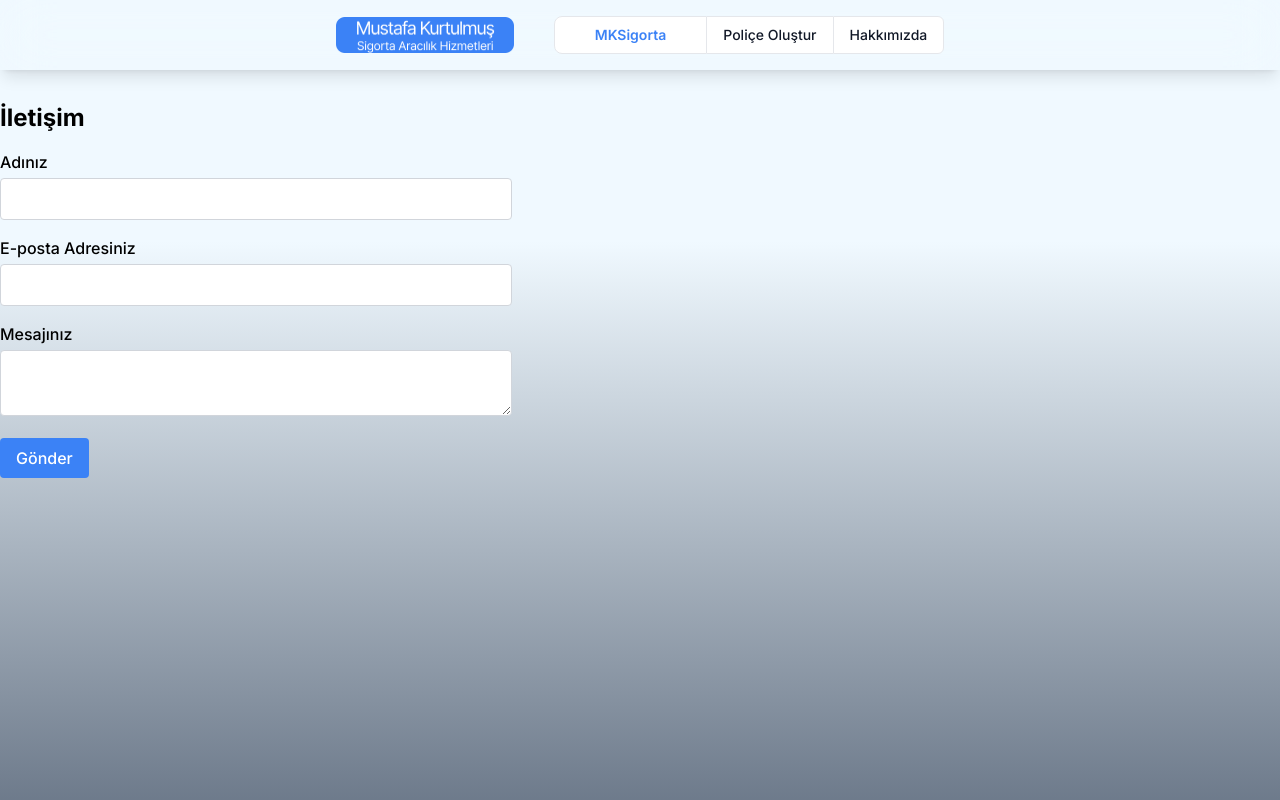
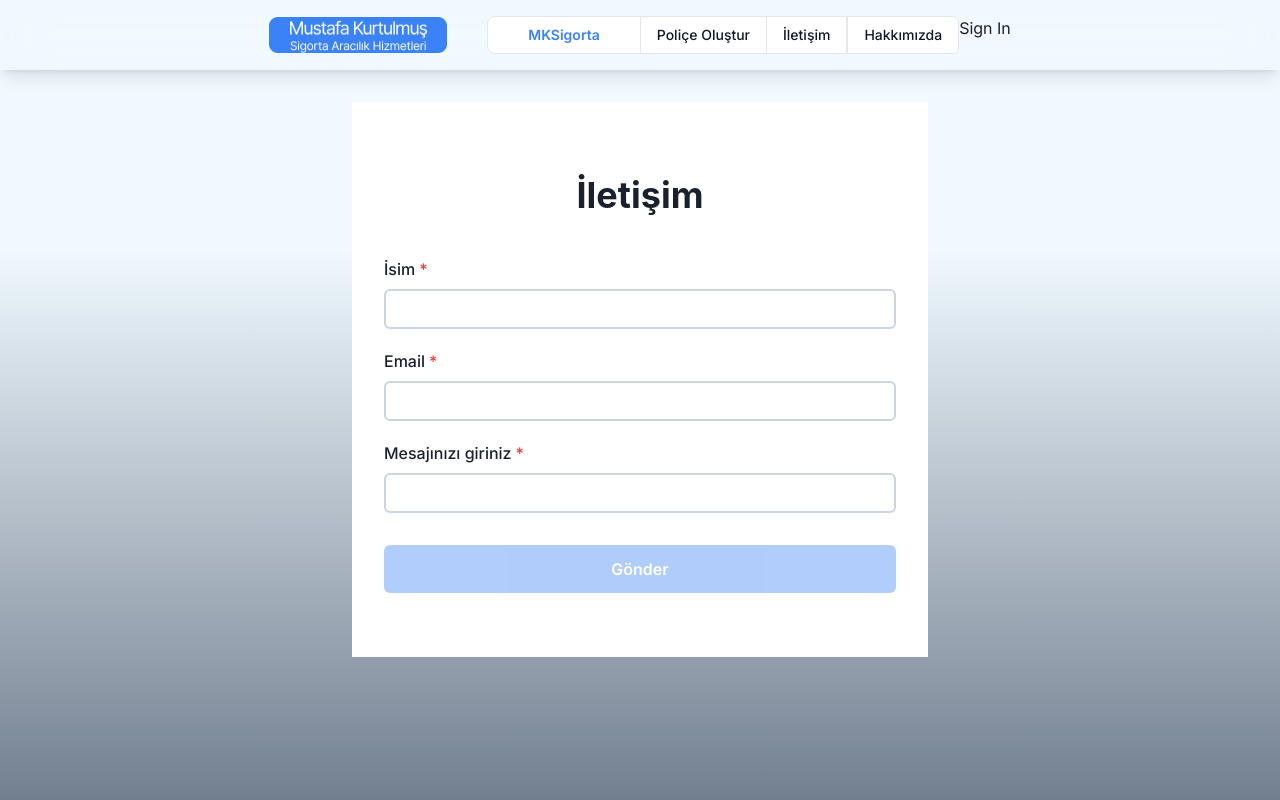
Before and after one commit to bedirhan-1/picasso, a Next.js app: page /contact in a window 1280 px wide. Shown: the top 800 px of the page. Built offline with nearby package versions, Linux system fonts and the light colour scheme.

Commit message:
feat: news

```diff
--- a/app/(components)/navbar/Navbar.tsx
+++ b/app/(components)/navbar/Navbar.tsx
@@ -20,10 +20,19 @@ const Navbar = () => {
           <Link href="/create-policy" className="px-4 py-2 text-sm font-medium text-gray-900 bg-white border-t border-b border-gray-200 hover:bg-gray-100 hover:text-blue-500 focus:z-10 focus:ring-2 focus:ring-blue-500 focus:text-blue-500 dark:bg-gray-700 dark:border-gray-600 dark:text-white dark:hover:text-white dark:hover:bg-gray-600 dark:focus:ring-blue-500 dark:focus:text-white">
             Poliçe Oluştur
           </Link>
-          <Link href="/about" className="px-4 py-2 text-sm font-medium text-gray-900 bg-white border border-gray-200 rounded-r-md hover:bg-gray-100 hover:text-blue-500 focus:z-10 focus:ring-2 focus:ring-blue-500 focus:text-blue-500 dark:bg-gray-700 dark:border-gray-600 dark:text-white dark:hover:text-white dark:hover:bg-gray-600 dark:focus:ring-blue-500 dark:focus:text-white">
+          <Link href="/contact" className="px-4 py-2 text-sm font-medium text-gray-900 bg-white border border-gray-200 hover:bg-gray-100 hover:text-blue-500 focus:z-10 focus:ring-2 focus:ring-blue-500 focus:text-blue-500 dark:bg-gray-700 dark:border-gray-600 dark:text-white dark:hover:text-white dark:hover:bg-gray-600 dark:focus:ring-blue-500 dark:focus:text-white">
+            İletişim
+          </Link>
+          <Link href="/about" className="px-4 py-2 text-sm font-medium text-gray-900 bg-white border border-gray-200 border-r rounded-r-md hover:bg-gray-100 hover:text-blue-500 focus:z-10 focus:ring-2 focus:ring-blue-500 focus:text-blue-500 dark:bg-gray-700 dark:border-gray-600 dark:text-white dark:hover:text-white dark:hover:bg-gray-600 dark:focus:ring-blue-500 dark:focus:text-white">
             Hakkımızda
           </Link>
+          <Link href={"/login"}
+            className="justify-end flex-1"
+          >
+            Sign In
+          </Link>
         </div>
+
       </div>
     </div >
   );
--- a/app/(helpers)/index.ts
+++ b/app/(helpers)/index.ts
@@ -24,3 +24,5 @@ export async function fetchCountries(): Promise<Country[]> {
     throw error;
   }
 }
+
+export const emailRegex = /^[^\s@]+@[^\s@]+\.[^\s@]{2,}$/i;
--- /dev/null
+++ b/app/Chackra.tsx
@@ -0,0 +1,14 @@
+"use client";
+
+import React from "react";
+import { ChakraProvider } from "@chakra-ui/react";
+
+const Chakra = ({ children }: { children: React.ReactNode }) => {
+    return (
+        <ChakraProvider>
+            {children}
+        </ChakraProvider>
+    );
+};
+
+export default Chakra;
--- /dev/null
+++ b/app/api/auth/[...nextauth].ts
@@ -0,0 +1,11 @@
+import NextAuth from "next-auth";
+import GoogleProvider from "next-auth/providers/google";
+
+export default NextAuth({
+  providers: [
+    GoogleProvider({
+      clientId: process.env.GOOGLE_CLIENT_ID as string,
+      clientSecret: process.env.GOOGLE_CLIENT_SECRET as string,
+    }),
+  ],
+});
--- a/app/contact/page.tsx
+++ b/app/contact/page.tsx
@@ -1,68 +1,145 @@
 "use client";
-import { useState } from "react";
+
+import React, { useState, ChangeEvent } from "react";
+
+import { emailRegex } from "../(helpers)";
+import { Button, Container, FormControl, FormLabel, Input, Heading, FormErrorMessage } from "@chakra-ui/react";
+
+interface Values {
+  name: string;
+  email: string;
+  message: string;
+}
+
+const initialValues: Values = {
+  name: "",
+  email: "",
+  message: "",
+};
+
+interface State {
+  values: Values;
+  isLoading?: boolean;
+}
+
+const initialState: State = { values: initialValues };
 
 const Contact: React.FC = () => {
-  const [name, setName] = useState("");
-  const [email, setEmail] = useState("");
-  const [message, setMessage] = useState("");
+  const [state, setState] = useState<State>(initialState);
+  const [touched, setTouched] = useState<Values>(initialValues);
+  const { values, isLoading } = state;
 
-  const handleSubmit = (e: React.FormEvent<HTMLFormElement>) => {
-    e.preventDefault();
-    // İletişim formunun gönderim işlemleri burada gerçekleştirilebilir
-    console.log("Form submitted:", { name, email, message });
-    // ... İşlemlerin devamı
+  const onBlur = (event: ChangeEvent<HTMLInputElement | HTMLTextAreaElement>): void => {
+    const { name } = event.target;
+    setTouched((prev) => ({ ...prev, [name]: true }));
   };
 
+  const handleChange = (event: ChangeEvent<HTMLInputElement | HTMLTextAreaElement>): void => {
+    const { name, value } = event.target;
+    setState((prev) => ({
+      values: {
+        ...prev.values,
+        [name]: value,
+      },
+    }));
+  };
+
+  const onSubmit = async () => {
+    setState((prev) => ({
+      ...prev,
+      isLoading: true,
+    }));
+  };
+
+
   return (
-    <div className='container flex-1 mx-auto py-8'>
-      <h1 className='text-2xl font-bold mb-4'>İletişim</h1>
-      <form onSubmit={handleSubmit} className='max-w-lg'>
-        <div className='mb-4'>
-          <label htmlFor='name' className='block font-medium mb-1'>
-            Adınız
-          </label>
-          <input
-            id='name'
-            type='text'
-            value={name}
-            onChange={(e) => setName(e.target.value)}
-            className='w-full p-2 border border-gray-300 rounded'
-            required
-          />
-        </div>
-        <div className='mb-4'>
-          <label htmlFor='email' className='block font-medium mb-1'>
-            E-posta Adresiniz
-          </label>
-          <input
-            id='email'
-            type='email'
-            value={email}
-            onChange={(e) => setEmail(e.target.value)}
-            className='w-full p-2 border border-gray-300 rounded'
-            required
-          />
-        </div>
-        <div className='mb-4'>
-          <label htmlFor='message' className='block font-medium mb-1'>
-            Mesajınız
-          </label>
-          <textarea
-            id='message'
-            value={message}
-            onChange={(e) => setMessage(e.target.value)}
-            className='w-full p-2 border border-gray-300 rounded'
-            required
-          ></textarea>
-        </div>
-        <button
-          type='submit'
-          className='bg-blue-500 hover:bg-blue-600 text-white font-medium py-2 px-4 rounded'
-        >
-          Gönder
-        </button>
-      </form>
-    </div>
+    <Container
+      maxW="xl"
+      centerContent style={
+        {
+          width: "100%",
+          padding: "2rem",
+          marginTop: "2rem",
+          backgroundColor: "#fff",
+        }
+
+      }>
+      <Heading as="h1" size="xl" my={10}>
+        İletişim
+      </Heading>
+      <FormControl isInvalid={touched.name && !values.name || false} isRequired>
+        <FormLabel htmlFor="name">İsim</FormLabel>
+        <Input
+          border={
+            touched.name && !values.name
+              ? "2px solid #e53e3e"
+              : "2px solid #cbd5e0"
+          }
+          id="name"
+          name="name"
+          type="text"
+          value={values.name}
+          onChange={handleChange}
+          onBlur={onBlur}
+        />
+        <FormErrorMessage  >İsim alanı boş bırakılamaz</FormErrorMessage>
+      </FormControl >
+      <FormControl isInvalid={touched.email && !values.email || false} isRequired>
+        <FormLabel htmlFor="email" marginTop={5}>Email</FormLabel>
+        <Input
+          id="email"
+          name="email"
+          type="email"
+          value={values.email}
+          onChange={handleChange}
+          onBlur={onBlur}
+          border={
+            touched.name && !values.name
+              ? "2px solid #e53e3e"
+              : "2px solid #cbd5e0"
+          }
+        />
+        <FormErrorMessage  >Email alanı boş bırakılamaz</FormErrorMessage>
+      </FormControl>
+      <FormControl isInvalid={touched.message && !values.message || false} isRequired>
+        <FormLabel htmlFor="message" marginTop={5}>Mesajınızı giriniz</FormLabel>
+        <Input
+          id="message"
+          name="message"
+          type="textarea"
+          value={values.message}
+          onChange={handleChange}
+          onBlur={onBlur}
+          border={
+            touched.name && !values.name
+              ? "2px solid #e53e3e"
+              : "2px solid #cbd5e0"
+          }
+        />
+        <FormErrorMessage>Mesaj alanı boş bırakılamaz</FormErrorMessage>
+      </FormControl>
+      <Button
+        style={{
+          marginTop: "2rem",
+          marginBottom: "2rem",
+          width: "100%",
+          height: "3rem",
+          backgroundColor: "#3b82f6",
+          color: "#fff",
+          borderRadius: "0.375rem",
+          fontSize: "1rem",
+          fontWeight: 600,
+          transition: "all 0.15s ease",
+
+        }}
+        type="submit"
+        isDisabled={!(values.name && values.email && values.message)}
+        onClick={onSubmit}
+        isLoading={isLoading}
+      >
+        Gönder
+      </Button>
+    </Container >
   );
 };
 
--- a/app/create-policy/page.tsx
+++ b/app/create-policy/page.tsx
@@ -413,7 +413,6 @@ const InsuranceForm = () => {
             />
           </div>
         )}
-
         {selectedOption && selectedPolicy && (
           <>
             {selectedOption !== "" && selectedPolicy.requirements.length > 0 && (
--- a/app/layout.tsx
+++ b/app/layout.tsx
@@ -1,10 +1,10 @@
 import Navbar from "./(components)/navbar/Navbar";
 import "./globals.css";
 import { Inter } from "next/font/google";
-
 import Footer from "./(components)/footer/Footer";
 import { ToastContainer } from "./nextToast";
 import "react-toastify/dist/ReactToastify.css";
+import Chakra from "./Chackra";
 
 const inter = Inter({ subsets: ["latin"] });
 
@@ -16,10 +16,15 @@ export default async function RootLayout({ children }: { children: React.ReactNo
       <body className={inter.className} style={{
         backgroundImage: "linear-gradient(to top, #475569 20%, #f0f9ff 80%)",
       }}>
-        <Navbar />
-        <div className='min-h-[750px]'>{children}</div>
-        <Footer />
-        <ToastContainer />
+        <Chakra>
+          <Navbar />
+          <div className='min-h-[750px]'>
+
+            {children}
+          </div>
+          <Footer />
+          <ToastContainer />
+        </Chakra>
       </body>
     </html>
   );
--- a/app/register/page.tsx
+++ b/app/register/page.tsx
@@ -5,6 +5,7 @@ import Input from "../(components)/inputs/input";
 import axios from "axios";
 import { useRouter } from "next/navigation";
 import Link from "next/link";
+import { FaGoogle } from "react-icons/fa";
 
 interface InitialStateProps {
   name: string;
@@ -97,6 +98,14 @@ export default function page() {
           <Link href='/login' className='text-blue-700 underline'>
             Giriş Yap
           </Link>
+          {/* Google register */}
+          <button
+
+            className="bg-blue-500 hover:bg-blue-600 text-white font-semibold py-2 px-4 rounded-lg flex items-center"
+          >
+            <FaGoogle className="mr-2" />
+            Google ile Giriş Yap
+          </button>
         </div>
       </div>
     </form>
--- a/package.json
+++ b/package.json
@@ -9,6 +9,9 @@
     "lint": "next lint"
   },
   "dependencies": {
+    "@chakra-ui/react": "^2.8.0",
+    "@emotion/react": "^11.11.1",
+    "@emotion/styled": "^11.11.0",
     "@next-auth/prisma-adapter": "^1.0.7",
     "@prisma/client": "^4.16.1",
     "@react-pdf/renderer": "^3.1.12",
@@ -22,6 +25,7 @@
     "bcrypt": "^5.1.0",
     "cloudinary": "^1.37.2",
     "formik": "^2.4.3",
+    "framer-motion": "^10.16.2",
     "next": "13.4.7",
     "next-auth": "^4.22.1",
     "next-themes": "^0.2.1",
```
Also changed, not shown: 2 other files (tests, documents, lock files or other folders).
